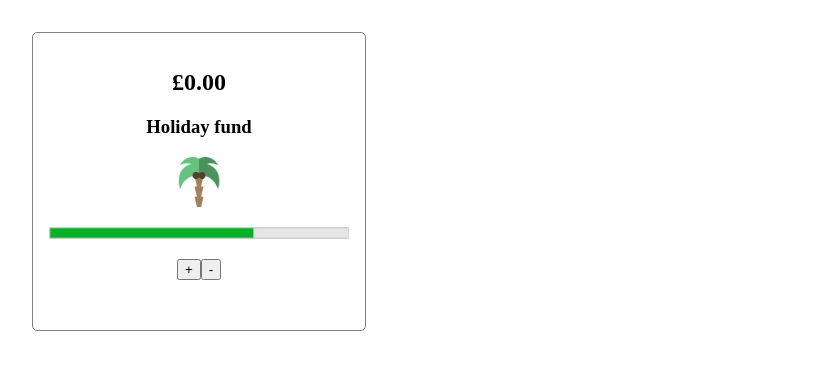
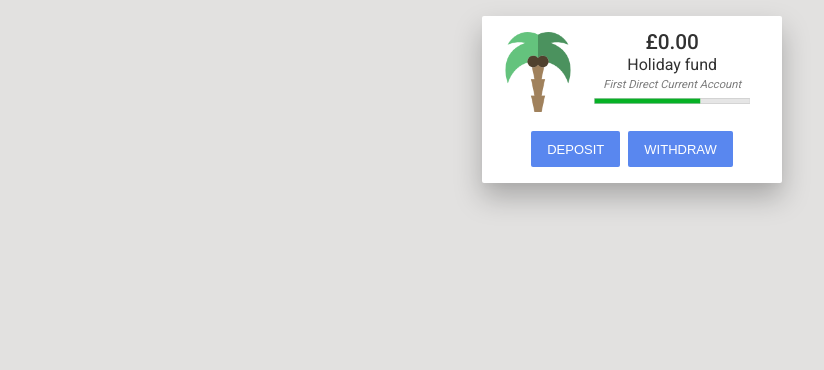
Before and after one commit to LukeTwomey/moneypots, an Angular app in the folder front-end/: page / in a window 1280 px wide. Shown: the top 370 px of the page, without its empty margins (8-832 px from the left). Built offline with nearby package versions, Linux system fonts and the light colour scheme.

Commit message:
Add styling for main pot summary screen.

```diff
--- a/front-end/src/app/app.component.html
+++ b/front-end/src/app/app.component.html
@@ -1,11 +1,18 @@
 <div class="pot">
   <div class="summary" *ngIf="displaySummary()">
-    <h2 class="potBalance">£{{getPotBalance()}}</h2>
-    <h3 class="potName">{{potName}}</h3>
-    <img class="potIcon" [src] = 'potIcon'/>
-    <img class="progress" [src] = 'progress'/>
-    <button (click)="depositFunds()">+</button>
-    <button (click)="withdrawFunds()">-</button>
+    <div class="iconContainer">
+      <img class="potIcon" [src] = 'potIcon'/>
+    </div>
+    <div class="potDetailsContainer">
+      <h2 class="potBalance">£{{getPotBalance()}}</h2>
+      <h3 class="potName">{{potName}}</h3>
+      <h4 class="accountName">{{accountName}}</h4>
+      <img class="progress" [src] = 'progress'/>
+    </div>
+    <div class="buttonContainer">
+      <button (click)="depositFunds()">Deposit</button>
+      <button (click)="withdrawFunds()">Withdraw</button>
+    </div>
   </div>
 
   <div class="depositFunds" *ngIf="displayDeposit()">
--- a/front-end/src/app/app.component.ts
+++ b/front-end/src/app/app.component.ts
@@ -7,6 +7,7 @@ import { Component } from '@angular/core';
 })
 export class AppComponent {
   potName = 'Holiday fund';
+  accountName = 'First Direct Current Account';
   potBalance = 0;
   potIcon = 'assets/holiday.png';
   progress = 'assets/progress-bar.jpg';
--- /dev/null
+++ b/front-end/src/css-reset.css
@@ -0,0 +1,48 @@
+/* http://meyerweb.com/eric/tools/css/reset/
+   v2.0 | 20110126
+   License: none (public domain)
+*/
+
+html, body, div, span, applet, object, iframe,
+h1, h2, h3, h4, h5, h6, p, blockquote, pre,
+a, abbr, acronym, address, big, cite, code,
+del, dfn, em, img, ins, kbd, q, s, samp,
+small, strike, strong, sub, sup, tt, var,
+b, u, i, center,
+dl, dt, dd, ol, ul, li,
+fieldset, form, label, legend,
+table, caption, tbody, tfoot, thead, tr, th, td,
+article, aside, canvas, details, embed,
+figure, figcaption, footer, header, hgroup,
+menu, nav, output, ruby, section, summary,
+time, mark, audio, video {
+    margin: 0;
+    padding: 0;
+    border: 0;
+    font-size: 100%;
+    font: inherit;
+    vertical-align: baseline;
+}
+/* HTML5 display-role reset for older browsers */
+article, aside, details, figcaption, figure,
+footer, header, hgroup, menu, nav, section {
+    display: block;
+}
+body {
+    line-height: 1;
+}
+ol, ul {
+    list-style: none;
+}
+blockquote, q {
+    quotes: none;
+}
+blockquote:before, blockquote:after,
+q:before, q:after {
+    content: '';
+    content: none;
+}
+table {
+    border-collapse: collapse;
+    border-spacing: 0;
+}
--- a/front-end/src/styles.css
+++ b/front-end/src/styles.css
@@ -1,21 +1,89 @@
-/* You can add global styles to this file, and also import other style files */
+@import url('css-reset.css');
+@import url('https://fonts.googleapis.com/css?family=Roboto:300,400,500,700');
+
+html {
+  box-sizing: border-box;
+}
+
+*, *:before, *:after {
+  box-sizing: inherit;
+}
+
+body {
+  background: #e2e1e0;
+  color: #313131;
+  font-family: 'Roboto', sans-serif;
+  text-align: center;
+}
+
+.iconContainer,
+.potDetailsContainer {
+  float: left;
+}
+
+.iconContainer {
+  width: 30%;
+}
+
+.potDetailsContainer {
+  padding: 0 1em;
+  width: 70%;
+}
+
+.buttonContainer {
+  float: left;
+  margin-top: 1em;
+  width: 100%;
+}
+
+button {
+  background: #5987ef;
+  border: none;
+  border-radius: 2px;
+  color: #fff;
+  cursor: pointer;
+  font-size: 13px;
+  font-weight: 500;
+  height: 36px;
+  margin: 0 4px;
+  text-transform: uppercase;
+  padding: 0 16px;
+}
 
 .pot {
-  border: 1px solid grey;
-  border-radius: 5px;
+  background: #fff;
+  border-radius: 2px;
+  box-shadow: 0 14px 28px rgba(0,0,0,0.25), 0 5px 5px rgba(0,0,0,0.02);
+  display: inline-block;
   width: 300px;
-  height: 265px;
-  text-align: center;
-  margin: 2em;
+  min-height: 115px;
+  margin: 1em 0;
   padding: 1em;
+  position: relative;
 }
 
-.potIcon{
-  margin-bottom: 1em;
-  width: 50px;
+.potIcon {
+  width: 100%;
 }
 
-.progress{
-  margin-bottom: 1em;
+.potBalance {
+  font-weight: 500;
+  font-size: 1.3em;
+  margin-bottom: 0.2em;
+}
+
+.potName {
+  margin-bottom: 0.4em;
+}
+
+.accountName {
+  color: #7c7c7c;
+  font-size: 0.7em;
+  font-style: italic;
+  margin-bottom: 0.6em;
+}
+
+.progress {
+  margin-bottom: 0.4em;
   width: 100%;
 }
```
